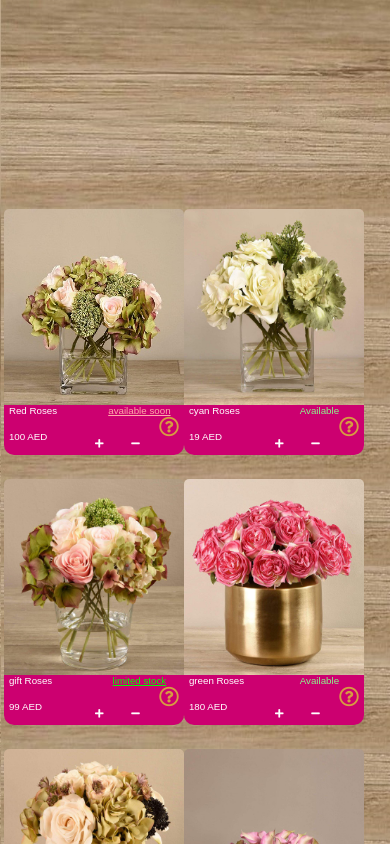
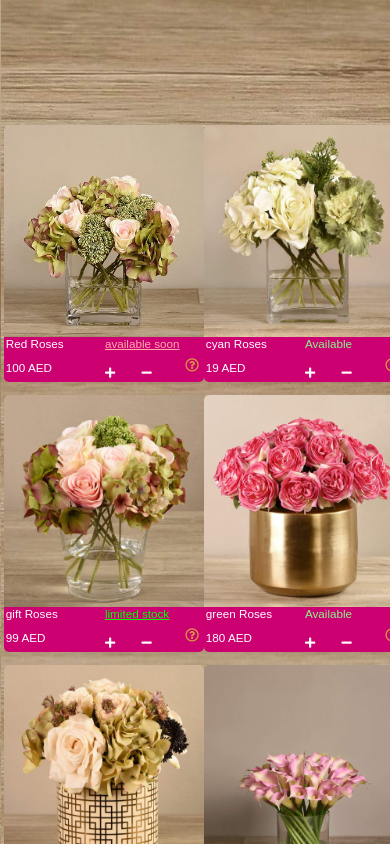
Before and after one commit to rabee-jaramani/rose-shop-v1, a React (Create React App) app: page / in a window 390 px wide. Shown: the part 900-1744 px from the top of the page. Built offline with nearby package versions, Linux system fonts and the light colour scheme.

Commit message:
Update card_style.css

```diff
--- a/src/card/card_style.css
+++ b/src/card/card_style.css
@@ -14,7 +14,7 @@ body{
   width: 350px;
   height: 400px;
   border-radius: 10px;
-  margin: 100px auto;
+  margin: 4vw auto;
   background-color: var(--gold_color);
   position: relative;
   transition: .3s;
@@ -34,36 +34,34 @@ transform: scale(1.05,1.05);
     display: grid;
     grid-template-columns: 1fr 1fr;
     grid-template-rows: 1fr 1fr;
-    gap: 5px;
+    gap: .8vw;
     width: 100%;
-    height: 60px;
-    border-radius: 0 0 0 5px;
-    margin-top: -5px;
-    border-radius: 0 0 10px 10px;
+    height: 65px;
+    border-radius: 0 0 5px 5px !important;
+    margin-top: -.5vw;
+    border-radius: 0 0 1vw 1vw;
 }
 .card-title,.price{
     color: white;
-    margin-left: 5px;
+    margin-left: .5vw;
 }
 .available{
     color: rgb(141, 243, 141);
-    text-align: center;
+
 }
 .limited-stock{
     color: rgb(0, 255, 0);
-    text-align: center;
     text-decoration: underline;
 }
 .not-available{
     color: rgb(255, 169, 169);
-    text-align: center;
     text-decoration: underline;
 }
 .plus-counter-minus{
     display: flex;
-    width: 70px;
+    width: 6vw;
     justify-content: space-between;
-    margin-bottom: 10px;
+    margin-bottom: 2vw;
 }
 .plus i,.minus i,.counter{
     color: white;
@@ -77,13 +75,13 @@ transform: scale(1.05,1.05);
 }
 .card-more-info{
     position: absolute;
-    right: 10px;
-    bottom: 10px;
+    right: .5vw;
+    bottom: 1vw;
     cursor: pointer;
 }
 .card-more-info i{
     color: var(--gold_color);
-    font-size: 25px;
+    font-size: 2vw;
     transition: .3s;
 }
 .card-more-info i:hover{
@@ -95,6 +93,10 @@ transform: scale(1.05,1.05);
         height: 350px;
 
       }
+      .card-details{
+        height: 53px;
+
+    }
 
 }
 @media(max-width:670px){
@@ -105,7 +107,7 @@ transform: scale(1.05,1.05);
       .card-details{
         gap: 2px;
         width: 100%;
-        height: 50px;
+        height: 45px;
         border-radius: 0 0 0 5px;
         margin-top: -5px;
         border-radius: 0 0 10px 10px;
@@ -117,7 +119,7 @@ transform: scale(1.05,1.05);
         cursor: pointer;
     }
     .card-more-info i{
-        font-size: 20px;
+        font-size: 3.5vw;
     }
 }
 @media(max-width:566px){
@@ -127,7 +129,7 @@ transform: scale(1.05,1.05);
 
       }
       .card-title,.available,.not-available,.limited-stock,.plus i,.minus i{
-          font-size: 2.5vw;
+          font-size: 2.58vw;
       }
       .plus-counter-minus{
         display: flex;
@@ -136,20 +138,20 @@ transform: scale(1.05,1.05);
     }
 }
 @media(max-width:450px){
-    .card{
-        width: 180px;
-        height: 230px;
+    /* .card{
+        width: 42vw;
+        height: 50.6vw;
 
-      }
+      } */
       .card-title,.available,.not-available,.limited-stock,.price,.plus i,.minus i{
-        font-size: 2.5vw;
+        font-size: 3vw;
     }
     .counter{
         font-size: 15px;
     }
     .plus-counter-minus{
       display: flex;
-      width: 45px;
-      margin-bottom: 0px;
+      width: 12vw;
+      margin-bottom: 0;
   }
 }
```
